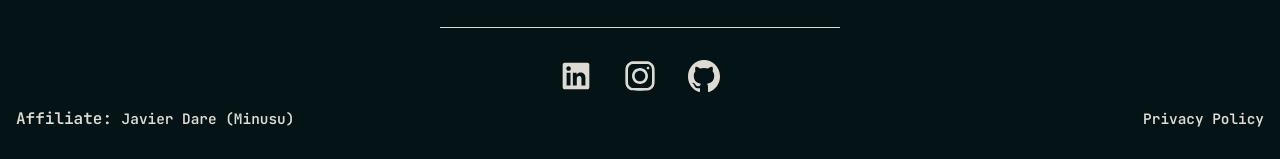
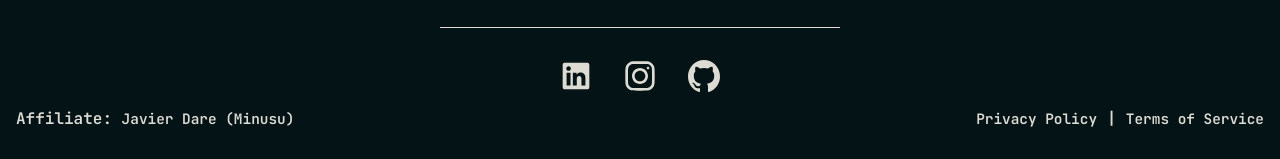
Before and after one commit to TomPage4/Page-1-Studios, a Flask app: template templates/index.html in a window 1280 px wide. Shown: the part 5579-5738 px from the top of the page. Run offline with Flask 3, Linux system fonts and the light colour scheme; the template is opened without the code that fills it: most values are stand-ins (such as "Sample title", 1, 10 or a date in 2020); grey boxes marked "Sample" are stand-in pictures.

Commit message:
bare tos added properly

```diff
--- a/app.py
+++ b/app.py
@@ -24,6 +24,10 @@ def home():
 @app.route('/privacy-policy')
 def privacy_policy():
     return render_template('privacy-policy.html')
+
+@app.route('/terms-of-service')
+def terms_of_service():
+    return render_template('terms-of-service.html')
 
 # Mail Configuration
 app.secret_key = os.environ.get('FLASK_SECRET_KEY')
--- a/static/css/styles.css
+++ b/static/css/styles.css
@@ -1352,6 +1352,7 @@ body.preload-active {
         flex-direction: column;
         align-items: flex-start;
         gap: 0.5rem;
+        z-index: 10;
     }
 
     .affiliate-right {
@@ -1370,7 +1371,8 @@ body.preload-active {
         filter: none;
     }
 
-    .affiliate-left a {
-        color: #ff2692;
+    .affiliate-left a:hover,
+    .affiliate-right a:hover {
+        color: #DEDBD2;
     }
 }
--- a/templates/index.html
+++ b/templates/index.html
@@ -301,7 +301,7 @@
                 <p>Affiliate: <a href="https://www.instagram.com/minusuu/" target="_blank">Javier Dare (Minusu)</a></p>
             </div>
             <div class="affiliate-right">
-                <p><a href="/privacy-policy">Privacy Policy</a></p>
+                <p><a href="/privacy-policy">Privacy Policy</a> | <a href="/terms-of-service">Terms of Service</a></p>
             </div>
           </div>
     </footer>
```
